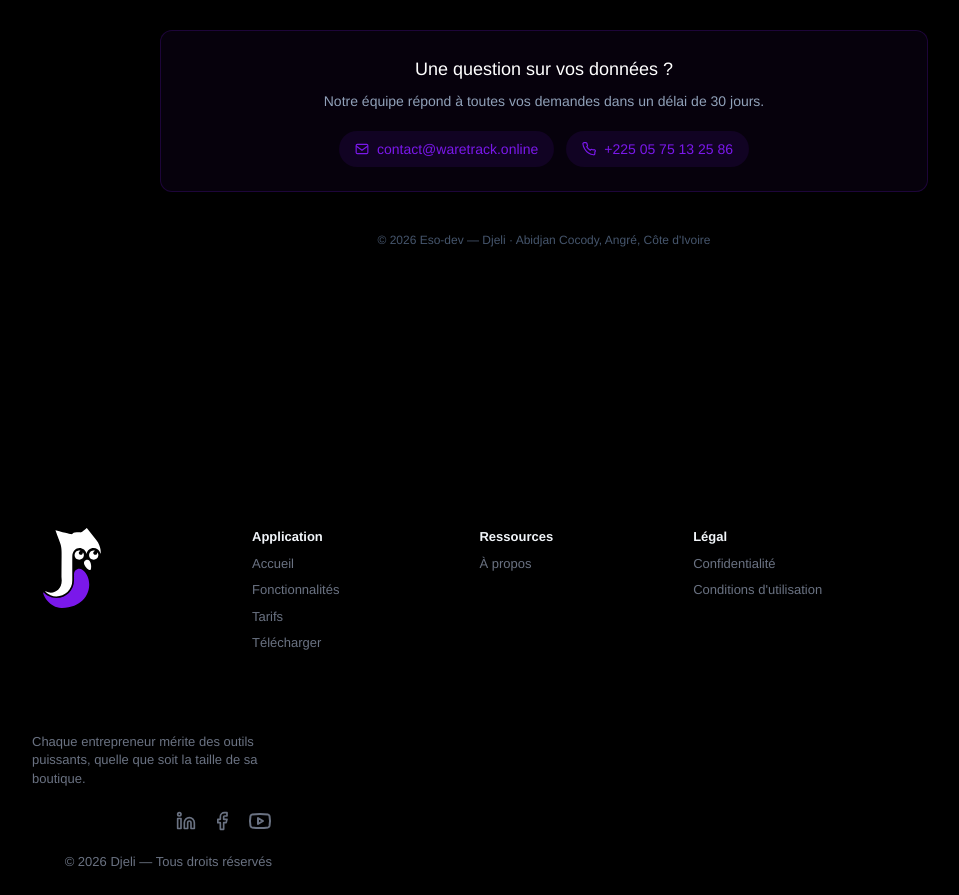
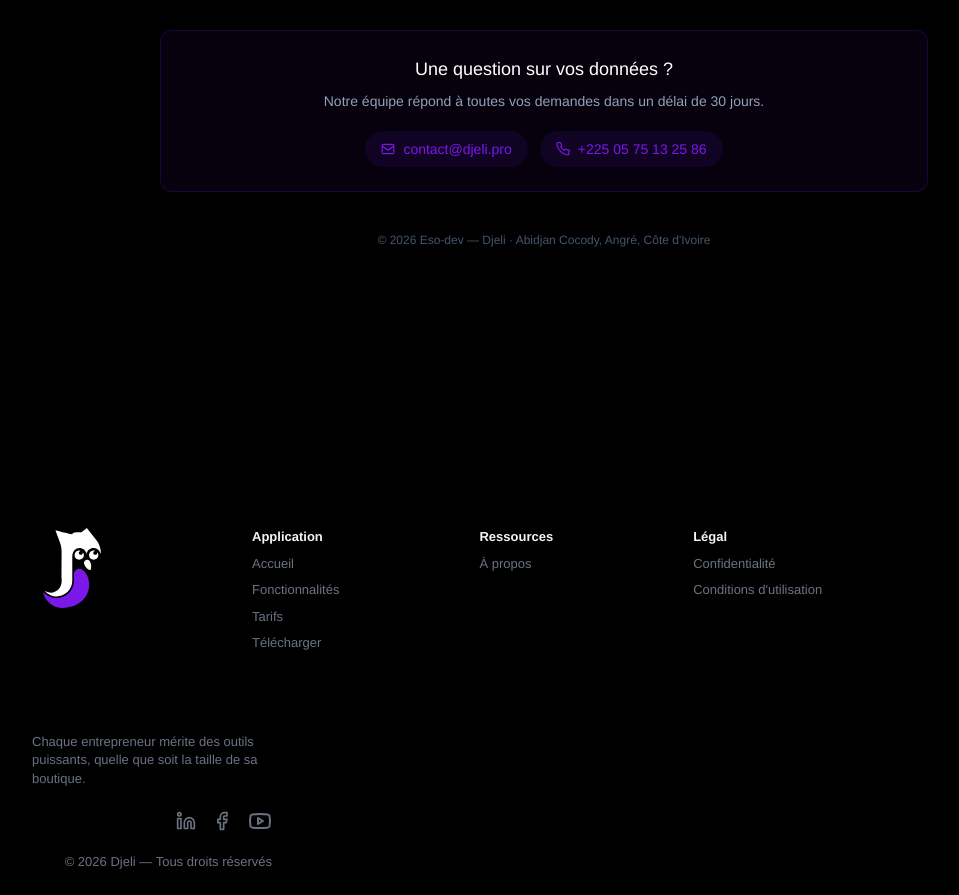
Before and after one commit to willy916/landinpageDjeli, a Next.js app: page /confidentialite in a window 1280 px wide. Shown: the part 1000-1895 px from the top of the page, without its empty margins (96-1055 px from the left). Built offline with nearby package versions, Linux system fonts and the light colour scheme; a web font is replaced by a local one.

Commit message:
new site

```diff
--- a/app/(publicPages)/a-propos/page.tsx
+++ b/app/(publicPages)/a-propos/page.tsx
@@ -214,7 +214,7 @@
                     <h2 className="text-2xl font-medium mb-4">Vous avez des questions ?</h2>
                     <p className="text-slate-400 mb-6">Nous sommes disponibles pour répondre à toutes vos demandes.</p>
                     <a
-                        href="https://wa.me/2250575132586"
+                        href="https://wa.me/2250508294939"
                         target="_blank"
                         rel="noopener noreferrer"
                         className="inline-flex items-center gap-2 bg-[#25D366] hover:bg-[#1ebe5d] text-white rounded-full px-7 h-11 transition text-sm font-medium"
--- a/app/(publicPages)/conditions/page.tsx
+++ b/app/(publicPages)/conditions/page.tsx
@@ -30,11 +30,11 @@
     },
     {
         title: "Création de compte et accès",
-        content: `<strong>Éligibilité :</strong> Djeli est réservé aux personnes physiques majeures (18 ans et plus) ou aux personnes morales régulièrement constituées.\n\n<strong>Création de compte :</strong> Vous devez fournir des informations exactes et complètes lors de la création de votre compte. Vous êtes responsable de la confidentialité de vos identifiants de connexion.\n\n<strong>Sécurité :</strong> Vous vous engagez à notifier immédiatement Eso-dev de toute utilisation non autorisée de votre compte à l'adresse contact@waretrack.online.\n\n<strong>Un compte par utilisateur :</strong> La création de comptes multiples pour contourner les restrictions de l'offre gratuite est interdite.`,
+        content: `<strong>Éligibilité :</strong> Djeli est réservé aux personnes physiques majeures (18 ans et plus) ou aux personnes morales régulièrement constituées.\n\n<strong>Création de compte :</strong> Vous devez fournir des informations exactes et complètes lors de la création de votre compte. Vous êtes responsable de la confidentialité de vos identifiants de connexion.\n\n<strong>Sécurité :</strong> Vous vous engagez à notifier immédiatement Eso-dev de toute utilisation non autorisée de votre compte à l'adresse contact@djeli.pro.\n\n<strong>Un compte par utilisateur :</strong> La création de comptes multiples pour contourner les restrictions de l'offre gratuite est interdite.`,
     },
     {
         title: "Abonnements et paiements",
-        content: `Djeli propose plusieurs formules d'abonnement :\n\n<strong>• Plan Free :</strong> Gratuit, avec des fonctionnalités limitées.\n<strong>• Plan Premium :</strong> 5 000 FCFA/mois ou 54 000 FCFA/an.\n<strong>• Plan Pro :</strong> 10 000 FCFA/mois ou 108 000 FCFA/an.\n\n<strong>Facturation :</strong> Les abonnements payants sont facturés en avance, mensuellement ou annuellement selon le choix effectué.\n\n<strong>Renouvellement :</strong> Les abonnements se renouvellent automatiquement à leur échéance. Vous pouvez annuler à tout moment depuis l'application.\n\n<strong>Remboursements :</strong> Sauf disposition légale contraire, les paiements effectués ne sont pas remboursables. En cas de problème, contactez-nous à contact@waretrack.online.`,
+        content: `Djeli propose plusieurs formules d'abonnement :\n\n<strong>• Plan Free :</strong> Gratuit, avec des fonctionnalités limitées.\n<strong>• Plan Premium :</strong> 5 000 FCFA/mois ou 54 000 FCFA/an.\n<strong>• Plan Pro :</strong> 10 000 FCFA/mois ou 108 000 FCFA/an.\n\n<strong>Facturation :</strong> Les abonnements payants sont facturés en avance, mensuellement ou annuellement selon le choix effectué.\n\n<strong>Renouvellement :</strong> Les abonnements se renouvellent automatiquement à leur échéance. Vous pouvez annuler à tout moment depuis l'application.\n\n<strong>Remboursements :</strong> Sauf disposition légale contraire, les paiements effectués ne sont pas remboursables. En cas de problème, contactez-nous à contact@djeli.pro.`,
     },
     {
         title: "Utilisation acceptable",
@@ -106,11 +106,11 @@
                 <div className="mt-12 p-6 rounded-xl border border-[#7a18ea]/20 bg-[#7a18ea]/5 text-center">
                     <h3 className="text-lg font-medium mb-2">Des questions sur ces conditions ?</h3>
                     <p className="text-slate-400 text-sm mb-5">Notre équipe est disponible pour répondre à toutes vos questions.</p>
-                    <a href="mailto:contact@waretrack.online" className="inline-flex items-center gap-2 text-sm text-[#7a18ea] bg-[#7a18ea]/10 hover:bg-[#7a18ea]/20 px-5 py-2.5 rounded-full transition">
+                    <a href="mailto:contact@djeli.pro" className="inline-flex items-center gap-2 text-sm text-[#7a18ea] bg-[#7a18ea]/10 hover:bg-[#7a18ea]/20 px-5 py-2.5 rounded-full transition">
                         <svg width="14" height="14" viewBox="0 0 24 24" fill="none" stroke="currentColor" strokeWidth="2">
                             <rect x="2" y="4" width="20" height="16" rx="2"/><path d="M2 7l10 7 10-7"/>
                         </svg>
-                        contact@waretrack.online
+                        contact@djeli.pro
                     </a>
                 </div>
 
--- a/app/(publicPages)/confidentialite/page.tsx
+++ b/app/(publicPages)/confidentialite/page.tsx
@@ -22,7 +22,7 @@
 const sections = [
     {
         title: 'Qui sommes-nous ?',
-        content: `Djeli est une application de gestion commerciale multi-boutiques développée et exploitée par la société <strong>Eso-dev</strong>, dont le siège social est situé à <strong>Abidjan Cocody, Angré, Côte d'Ivoire</strong>.\n\nDjeli permet aux commerçants et entrepreneurs ivoiriens de gérer leurs stocks, ventes, approvisionnements, trésorerie et finances depuis leur téléphone mobile.\n\nPour toute question relative à la présente politique, vous pouvez nous contacter :\n<br/>• <strong>Email :</strong> contact@waretrack.online\n<br/>• <strong>Téléphone / WhatsApp :</strong> +225 05 75 13 25 86\n<br/>• <strong>Site web :</strong> sites.waretrack.online`,
+        content: `Djeli est une application de gestion commerciale multi-boutiques développée et exploitée par la société <strong>Eso-dev</strong>, dont le siège social est situé à <strong>Abidjan Cocody, Angré, Côte d'Ivoire</strong>.\n\nDjeli permet aux commerçants et entrepreneurs ivoiriens de gérer leurs stocks, ventes, approvisionnements, trésorerie et finances depuis leur téléphone mobile.\n\nPour toute question relative à la présente politique, vous pouvez nous contacter :\n<br/>• <strong>Email :</strong> contact@djeli.pro\n<br/>• <strong>Téléphone / WhatsApp :</strong> +225 05 75 13 25 86\n<br/>• <strong>Site web :</strong> sites.waretrack.online`,
     },
     {
         title: 'Données collectées',
@@ -46,7 +46,7 @@
     },
     {
         title: 'Vos droits',
-        content: `Conformément à la loi ivoirienne n° 2013-450 du 19 juin 2013, vous disposez des droits suivants :\n\n<strong>• Droit d'accès :</strong> Obtenir une copie de vos données.\n<strong>• Droit de rectification :</strong> Corriger des données inexactes.\n<strong>• Droit à l'effacement :</strong> Demander la suppression de vos données.\n<strong>• Droit d'opposition :</strong> Vous opposer au traitement pour motifs légitimes.\n<strong>• Droit à la portabilité :</strong> Recevoir vos données dans un format lisible.\n\n<strong>Pour exercer vos droits :</strong> Envoyez votre demande à <strong>contact@waretrack.online</strong>. Réponse sous 30 jours.`,
+        content: `Conformément à la loi ivoirienne n° 2013-450 du 19 juin 2013, vous disposez des droits suivants :\n\n<strong>• Droit d'accès :</strong> Obtenir une copie de vos données.\n<strong>• Droit de rectification :</strong> Corriger des données inexactes.\n<strong>• Droit à l'effacement :</strong> Demander la suppression de vos données.\n<strong>• Droit d'opposition :</strong> Vous opposer au traitement pour motifs légitimes.\n<strong>• Droit à la portabilité :</strong> Recevoir vos données dans un format lisible.\n\n<strong>Pour exercer vos droits :</strong> Envoyez votre demande à <strong>contact@djeli.pro</strong>. Réponse sous 30 jours.`,
     },
     {
         title: 'Modifications de la politique',
@@ -99,13 +99,13 @@
                     <h3 className="text-lg font-medium mb-2">Une question sur vos données ?</h3>
                     <p className="text-slate-400 text-sm mb-5">Notre équipe répond à toutes vos demandes dans un délai de 30 jours.</p>
                     <div className="flex flex-wrap justify-center gap-3">
-                        <a href="mailto:contact@waretrack.online" className="inline-flex items-center gap-2 text-sm text-[#7a18ea] bg-[#7a18ea]/10 hover:bg-[#7a18ea]/20 px-4 py-2 rounded-full transition">
+                        <a href="mailto:contact@djeli.pro" className="inline-flex items-center gap-2 text-sm text-[#7a18ea] bg-[#7a18ea]/10 hover:bg-[#7a18ea]/20 px-4 py-2 rounded-full transition">
                             <svg width="14" height="14" viewBox="0 0 24 24" fill="none" stroke="currentColor" strokeWidth="2">
                                 <rect x="2" y="4" width="20" height="16" rx="2"/><path d="M2 7l10 7 10-7"/>
                             </svg>
-                            contact@waretrack.online
+                            contact@djeli.pro
                         </a>
-                        <a href="tel:+2250575132586" className="inline-flex items-center gap-2 text-sm text-[#7a18ea] bg-[#7a18ea]/10 hover:bg-[#7a18ea]/20 px-4 py-2 rounded-full transition">
+                        <a href="tel:+2250508294939" className="inline-flex items-center gap-2 text-sm text-[#7a18ea] bg-[#7a18ea]/10 hover:bg-[#7a18ea]/20 px-4 py-2 rounded-full transition">
                             <svg width="14" height="14" viewBox="0 0 24 24" fill="none" stroke="currentColor" strokeWidth="2">
                                 <path d="M22 16.92v3a2 2 0 0 1-2.18 2 19.79 19.79 0 0 1-8.63-3.07A19.5 19.5 0 0 1 4.69 12 19.79 19.79 0 0 1 1.61 3.38 2 2 0 0 1 3.59 1h3a2 2 0 0 1 2 1.72 12.84 12.84 0 0 0 .7 2.81 2 2 0 0 1-.45 2.11L8.09 8a16 16 0 0 0 6 6l.73-.73a2 2 0 0 1 2.11-.45 12.84 12.84 0 0 0 2.81.7A2 2 0 0 1 22 16.92z"/>
                             </svg>
--- a/components/Footer.tsx
+++ b/components/Footer.tsx
@@ -41,7 +41,7 @@
             >
                 <p className="max-w-60">Chaque entrepreneur mérite des outils puissants, quelle que soit la taille de sa boutique.</p>
                 <div className="flex items-center gap-4 mt-3">
-                    <a href="https://linkedin.com/in/waretrack-pro-17a502338" target="_blank" rel="noreferrer">
+                    <a href="https://www.linkedin.com/in/djeli-pro-17a502338/" target="_blank" rel="noreferrer">
                         <LinkedinIcon className="size-5 hover:text-[#3333cc] transition" />
                     </a>
                     <a href="https://web.facebook.com/people/Waretrack/61568278002116/?sk=reviews" target="_blank" rel="noreferrer">
--- a/sections/CTASection.tsx
+++ b/sections/CTASection.tsx
@@ -48,7 +48,8 @@
                     App Store
                 </a>
                 <a
-                    href="#!"
+                    href="https://play.google.com/store/apps/details?id=com.djeli.app&pcampaignid=web_share"
+                    target="_blank"
                     className="flex items-center gap-3 bg-[#7a18ea]/80 hover:bg-[#7a18ea] transition border border-white/20 text-white font-semibold rounded-full px-6 py-3 text-sm whitespace-nowrap"
                 >
                     <svg width="18" height="18" viewBox="0 0 24 24" fill="currentColor">
--- a/sections/ContactSection.tsx
+++ b/sections/ContactSection.tsx
@@ -21,7 +21,7 @@
                     Nous sommes disponibles pour répondre à toutes vos demandes.
                 </p>
                 <a
-                    href="https://wa.me/2250575132586"
+                    href="https://wa.me/2250508294939"
                     target="_blank"
                     rel="noopener noreferrer"
                     className="inline-flex items-center gap-2 bg-[#25D366] hover:bg-[#1ebe5d] text-white rounded-full px-7 h-11 transition text-sm font-medium"
```
Also changed, not shown: sections/HeroSection.tsx (+7 -3 lines).
